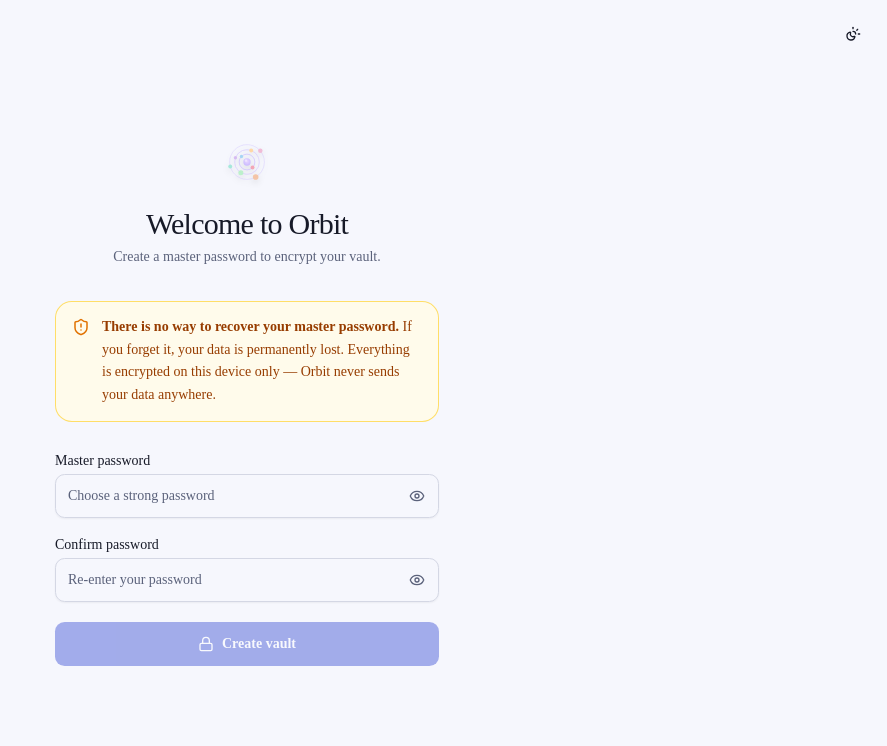
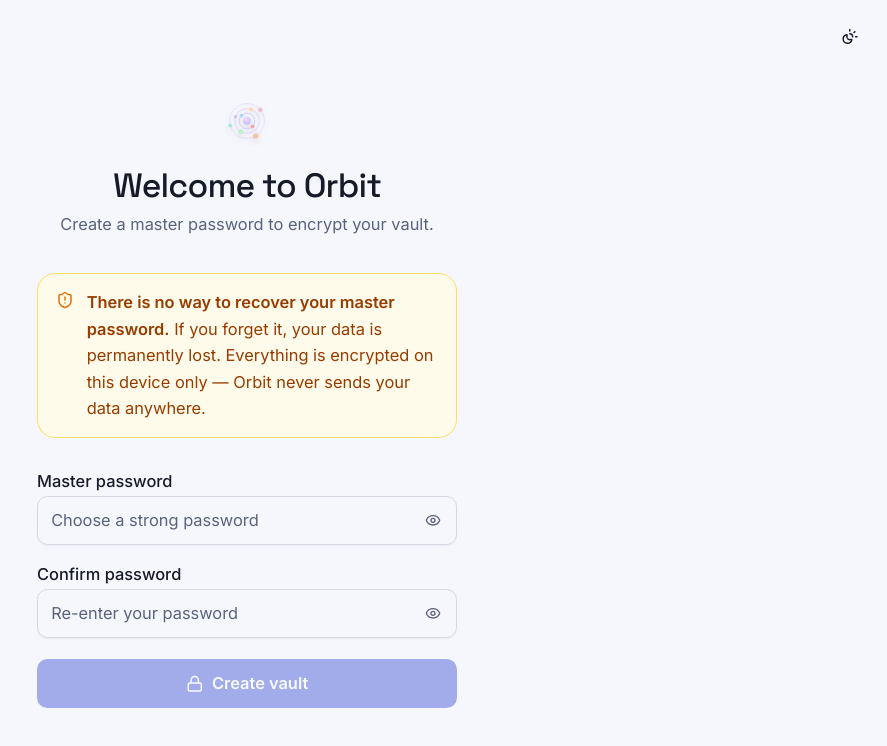
Before and after one commit to dux14/orbit, a Next.js app: page /onboarding in a window 1280 px wide. Shown: the top 746 px of the page, without its empty margins (393-1280 px from the left). Built offline with nearby package versions, Linux system fonts and the light colour scheme.

Commit message:
feat(type): base 17.5px, body line-height 1.6, rescaled heading hierarchy
Co-Authored-By: Claude Opus 4.8 <noreply@anthropic.com>

```diff
--- a/app/globals.css
+++ b/app/globals.css
@@ -7,9 +7,26 @@
 @theme inline {
   --color-background: var(--background);
   --color-foreground: var(--foreground);
-  --font-sans: var(--font-plus-jakarta);
+  --font-sans: var(--font-inter);
   --font-mono: var(--font-geist-mono);
-  --font-heading: var(--font-dm-serif);
+  --font-heading: var(--font-space-grotesk);
+  /* ─── Type scale (base 17.5px) ─────────────────────────────────── */
+  --text-xs: 0.8125rem;     /* 13px */
+  --text-xs--line-height: 1.5;
+  --text-sm: 0.9375rem;     /* 15px */
+  --text-sm--line-height: 1.55;
+  --text-base: 1rem;        /* 17.5px via :root font-size */
+  --text-base--line-height: 1.6;
+  --text-lg: 1.1428em;      /* ~20px */
+  --text-lg--line-height: 1.5;
+  --text-xl: 1.2857em;      /* ~22.5px */
+  --text-xl--line-height: 1.4;
+  --text-2xl: 1.5714em;     /* ~27.5px */
+  --text-2xl--line-height: 1.3;
+  --text-3xl: 1.9285em;     /* ~33.75px */
+  --text-3xl--line-height: 1.2;
+  --text-4xl: 2.4285em;     /* ~42.5px */
+  --text-4xl--line-height: 1.15;
   --color-sidebar-ring: var(--sidebar-ring);
   --color-sidebar-border: var(--sidebar-border);
   --color-sidebar-accent-foreground: var(--sidebar-accent-foreground);
@@ -161,10 +178,17 @@
   * {
     @apply border-border outline-ring/50;
   }
+  html {
+    @apply font-sans;
+    font-size: 17.5px;
+  }
   body {
     @apply bg-background text-foreground;
+    line-height: 1.6;
   }
-  html {
-    @apply font-sans;
+  h1, h2, h3, h4 {
+    @apply font-heading;
+    line-height: 1.15;
+    letter-spacing: -0.01em;
   }
 }
```
